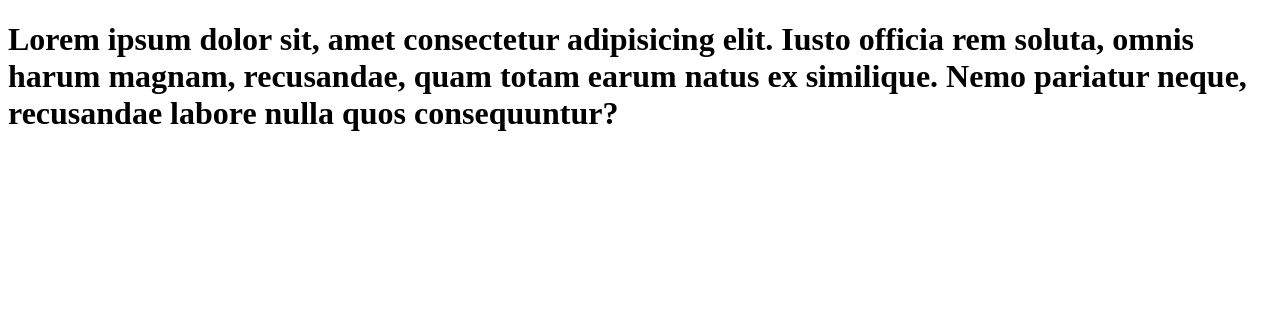
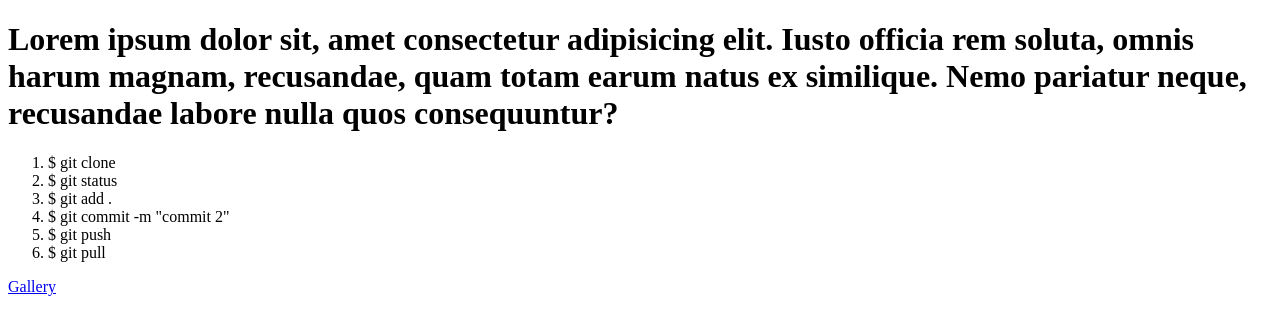
Before and after one commit to Grinivetskiy/home-work, a plain HTML site: page markup/index.html in a window 1280 px wide. Drawn offline with Linux system fonts and the light colour scheme.

Commit message:
command new

```diff
--- a/markup/index.html
+++ b/markup/index.html
@@ -12,5 +12,14 @@
       rem soluta, omnis harum magnam, recusandae, quam totam earum natus ex
       similique. Nemo pariatur neque, recusandae labore nulla quos consequuntur?
     </h1>
+    <ol>
+      <li>$ git clone</li>
+      <li>$ git status</li>
+      <li>$ git add .</li>
+      <li>$ git commit -m "commit 2"</li>
+      <li>$ git push</li>
+      <li>$ git pull</li>
+    </ol>
+    <a href="../markup/gallery.html">Gallery</a>
   </body>
 </html>
```
Also changed, not shown: markup/gallery.html (+6 -0 lines).
